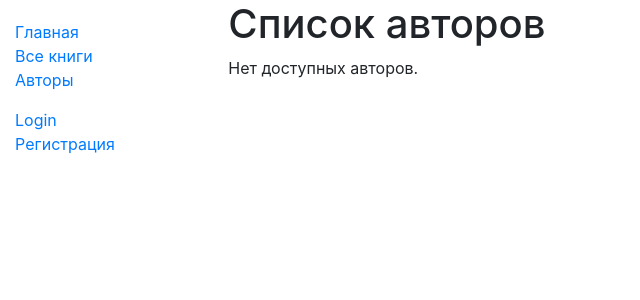
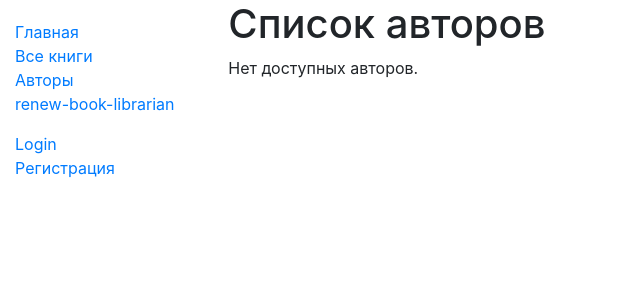
Before and after one commit to galashovda/web_project, a Django app: page /catalog/authors/ in a window 1280 px wide. Shown: the top 300 px of the page, without its empty margins (0-640 px from the left). Run offline with Django 3.2, Linux system fonts and the light colour scheme; data that the repository does not hold is empty; some libraries are stand-ins or nearby versions.

Commit message:
Update base_generic.html

```diff
--- a/catalog/templates/base_generic.html
+++ b/catalog/templates/base_generic.html
@@ -18,6 +18,9 @@
           <li><a href="{% url 'index' %}">Главная</a></li>
           <li><a href="{% url 'books' %}">Все книги</a></li>
           <li><a href="{% url 'authors' %}">Авторы</a></li>
+
+          <li><a href="{% url 'renew-book-librarian' %}">renew-book-librarian</a></li>
+
             <p>{% if user.is_authenticated %}</p>
          <li>Пользователь: {{ user.get_username }}</li>
          <li><a href="{% url 'my-borrowed' %}">Мой заимствованые книги</a></li>
```
